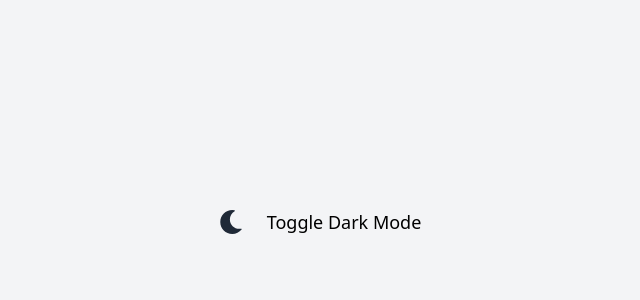
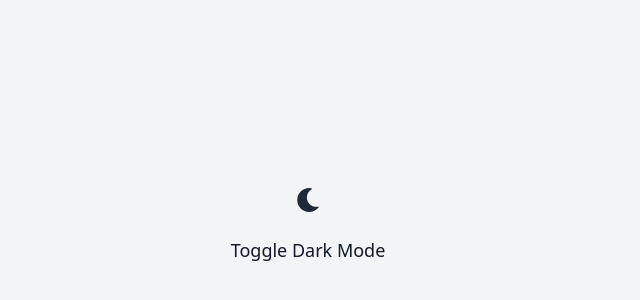
Before and after one commit to Mohmdparsa/dark-mode, a React (Create React App) app: page / in a window 1280 px wide. Shown: the part 178-478 px from the top of the page, without its empty margins (332-972 px from the left). Built offline with nearby package versions, Linux system fonts and the light colour scheme.

Commit message:
style(App.js): change the color of text in dark mode and light mode

```diff
--- a/src/App.js
+++ b/src/App.js
@@ -1,9 +1,13 @@
+
 import DarkModeToggle from "./components/DarkModeToggle";
+
 const App = () => {
   return (
     <div className="bg-gray-100 dark:bg-gray-900 min-h-screen flex items-center justify-center">
-      <DarkModeToggle />
-      <p className="text-lg">Toggle Dark Mode</p>
+      <div className="text-center">
+        <DarkModeToggle />
+        <p className="text-lg text-gray-900 dark:text-white mt-4">Toggle Dark Mode</p>
+      </div>
     </div>
   );
 };
```
